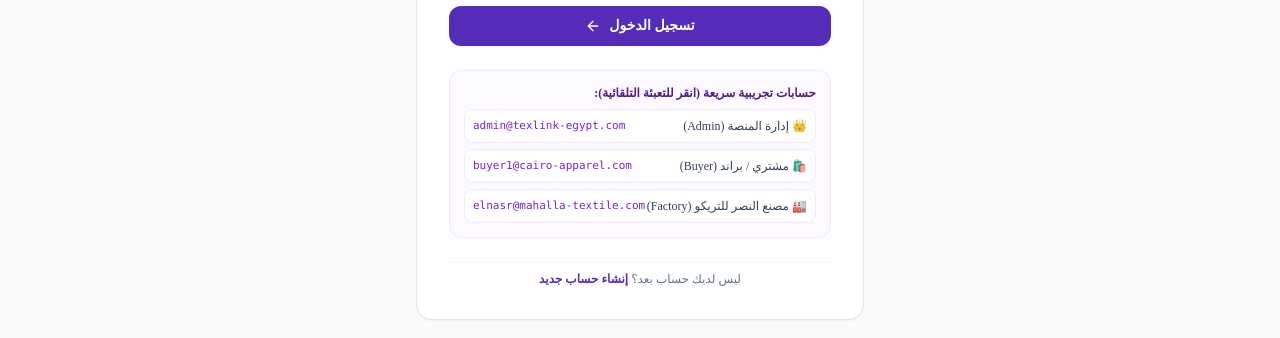
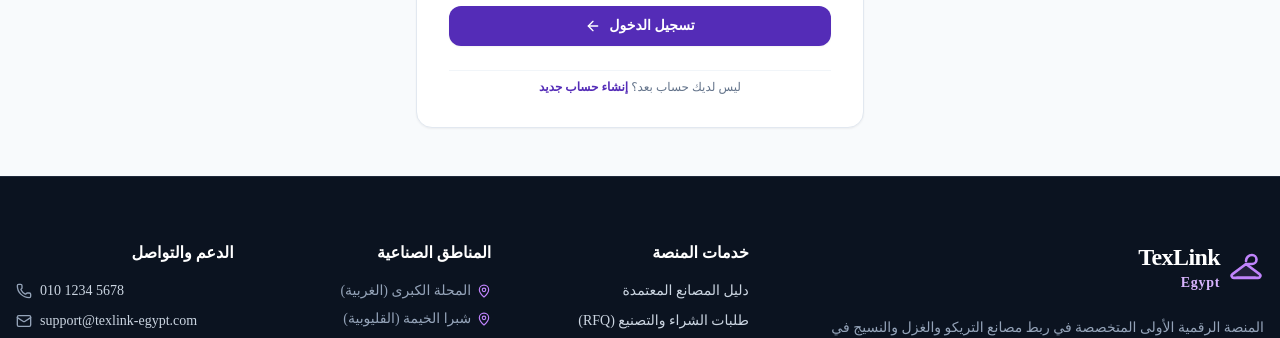
Before and after one commit to eslamElsheikh/texlink-egypt, a Next.js app: page /login in a window 1280 px wide. Shown: the part 489-827 px from the top of the page. Built offline with nearby package versions, Linux system fonts and the light colour scheme; no server answers.

Commit message:
fix: remove demo accounts card from login page and add Linux binaryTargets

```diff
--- a/src/app/(auth)/login/page.tsx
+++ b/src/app/(auth)/login/page.tsx
@@ -145,50 +145,6 @@ function LoginForm() {
         </button>
       </form>
 
-      {/* Quick Demo Logins Helper */}
-      <div className="bg-purple-50/60 border border-purple-100 rounded-xl p-3.5 text-xs text-slate-700 space-y-2">
-        <span className="font-bold text-purple-900 block">
-          حسابات تجريبية سريعة (انقر للتعبئة التلقائية):
-        </span>
-        <div className="grid grid-cols-1 gap-1.5 font-medium text-xs">
-          <button
-            type="button"
-            onClick={() => {
-              setEmail("admin@texlink-egypt.com");
-              setPassword("123456");
-            }}
-            className="text-right bg-white p-2 rounded-lg border border-purple-100 hover:border-purple-300 hover:bg-purple-50 transition-colors flex items-center justify-between"
-          >
-            <span>👑 إدارة المنصة (Admin)</span>
-            <span className="text-[11px] text-purple-700 font-mono">admin@texlink-egypt.com</span>
-          </button>
-
-          <button
-            type="button"
-            onClick={() => {
-              setEmail("buyer1@cairo-apparel.com");
-              setPassword("123456");
-            }}
-            className="text-right bg-white p-2 rounded-lg border border-purple-100 hover:border-purple-300 hover:bg-purple-50 transition-colors flex items-center justify-between"
-          >
-            <span>🛍️ مشتري / براند (Buyer)</span>
-            <span className="text-[11px] text-purple-700 font-mono">buyer1@cairo-apparel.com</span>
-          </button>
-
-          <button
-            type="button"
-            onClick={() => {
-              setEmail("elnasr@mahalla-textile.com");
-              setPassword("123456");
-            }}
-            className="text-right bg-white p-2 rounded-lg border border-purple-100 hover:border-purple-300 hover:bg-purple-50 transition-colors flex items-center justify-between"
-          >
-            <span>🏭 مصنع النصر للتريكو (Factory)</span>
-            <span className="text-[11px] text-purple-700 font-mono">elnasr@mahalla-textile.com</span>
-          </button>
-        </div>
-      </div>
-
       <div className="text-center text-xs text-slate-500 pt-2 border-t border-slate-100">
         <span>ليس لديك حساب بعد؟ </span>
         <Link
```
Also changed, not shown: scripts/deploy-netlify-prod.js (added, +45 -0 lines), 2 other files (tests, documents, lock files or other folders).
